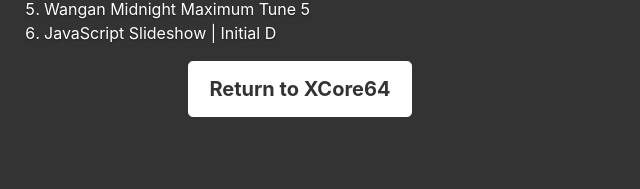
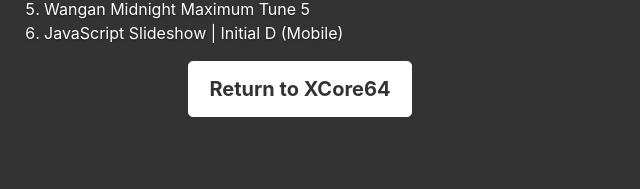
Before and after one commit to XCore64/cis3610-main, a plain HTML site: page index.html in a window 1280 px wide. Shown: the part 393-582 px from the top of the page, 340-980 px from the left. Drawn offline with Linux system fonts and the light colour scheme.

Commit message:
Update index.html

```diff
--- a/index.html
+++ b/index.html
@@ -45,7 +45,7 @@
 			<li style="text-align:left"><a href="../cis3610-site02">Basic HTML/CSS with div, classes, ids | Lexus F Racing</a></li>
 			<li style="text-align:left"><a href="../cis3610-site03">HTML5 Semantic Tags & Forms | Acura NSX (2nd gen, 3.5L V6)</a></li>
 			<li style="text-align:left"><a href="../cis3610-mt5">Wangan Midnight Maximum Tune 5</a></li>
-			<li style="text-align:left"><a href="../cis3610-id-js">JavaScript Slideshow | Initial D</a></li>
+			<li style="text-align:left"><a href="../cis3610-id-js/index_desktop.html">JavaScript Slideshow | Initial D</a> (<a href="../cis3610-id-js">Mobile</a>)</li>
 		</ol>
 	</p>
 	<p class="lead">
```
